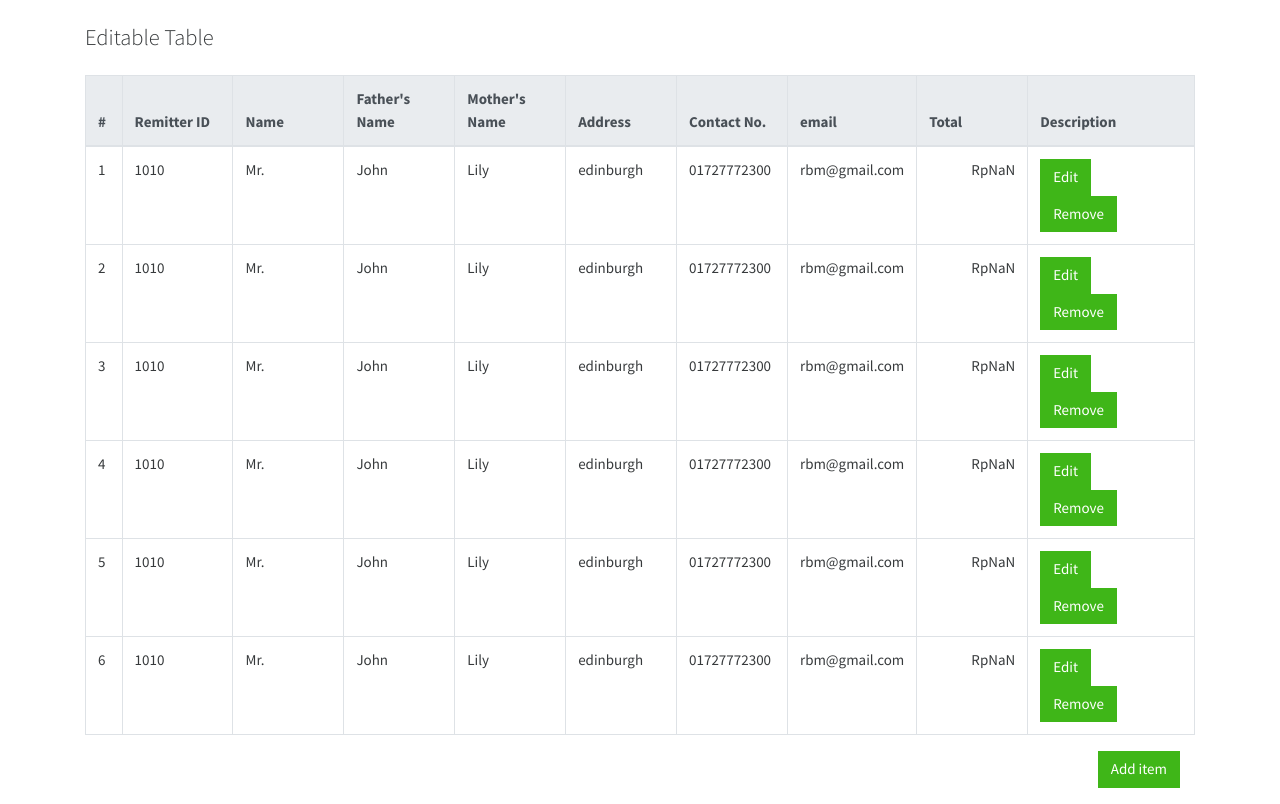
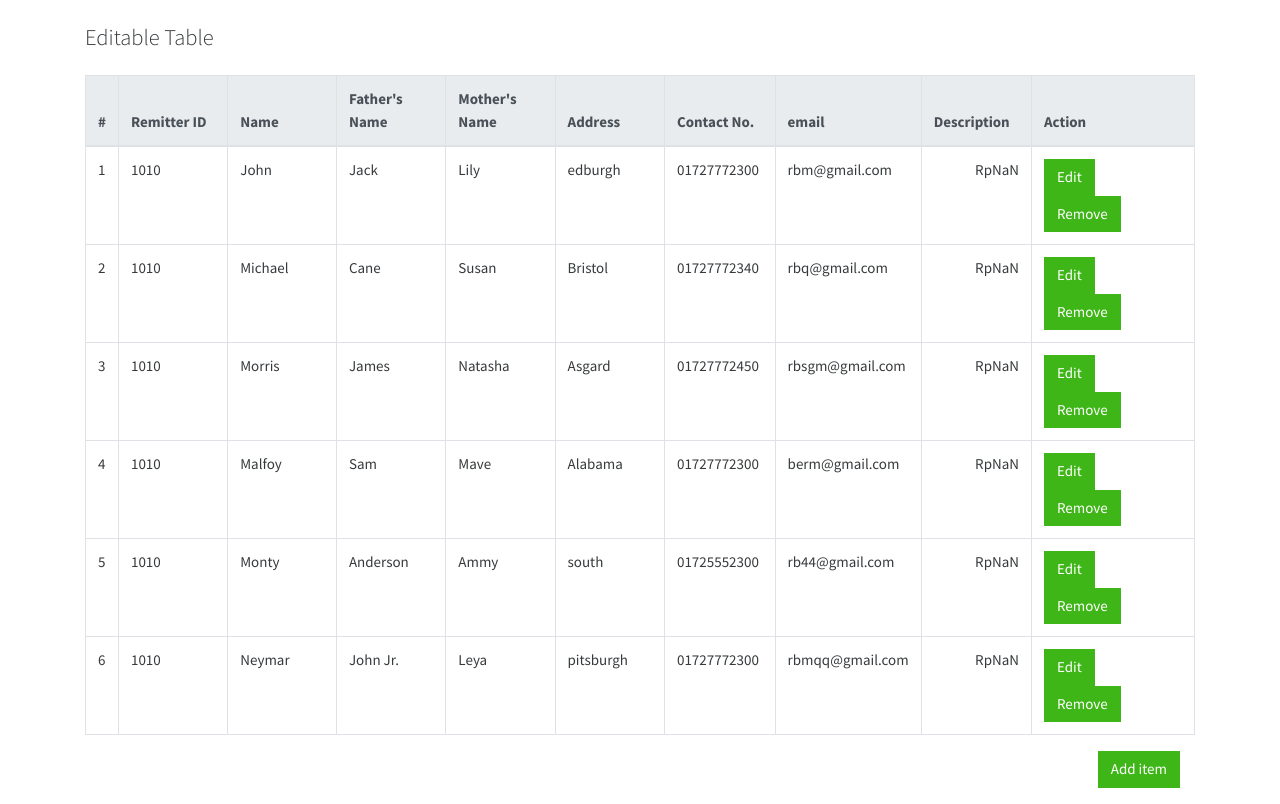
Before and after one commit to RbMuhib/editable-tables-vuejs, a Vue app: page / in a window 1280 px wide. Built offline with nearby package versions, Linux system fonts and the light colour scheme.

Commit message:
changed field

```diff
--- a/src/App.vue
+++ b/src/App.vue
@@ -12,8 +12,8 @@
           <th width="10%">Address</th>
           <th width="10%">Contact No.</th>
           <th width="10%">email</th>
-          <th width="10%">Total</th>
-          <th width="150">Description</th>
+          <th width="10%">Description</th>
+          <th width="15%">Action</th>
         </tr>
       </thead>
       <tbody>
@@ -139,60 +139,59 @@ export default {
       items: [
         {
           id: "1010",
-          name: "Mr.",
-          father: "John",
+          name: "John",
+          father: "Jack",
           mother: "Lily",
-          address: "edinburgh",
+          address: "edburgh",
           phone: "01727772300",
           email: "rbm@gmail.com"
         },
         {
           id: "1010",
-          name: "Mr.",
-          father: "John",
-          mother: "Lily",
-          address: "edinburgh",
-          phone: "01727772300",
-          email: "rbm@gmail.com"
+          name: "Michael",
+          father: "Cane",
+          mother: "Susan",
+          address: "Bristol",
+          phone: "01727772340",
+          email: "rbq@gmail.com"
         },
         {
           id: "1010",
-          name: "Mr.",
-          father: "John",
-          mother: "Lily",
-          address: "edinburgh",
-          phone: "01727772300",
-          email: "rbm@gmail.com"
+          name: "Morris",
+          father: "James",
+          mother: "Natasha",
+          address: "Asgard",
+          phone: "01727772450",
+          email: "rbsgm@gmail.com"
         },
         {
           id: "1010",
-          name: "Mr.",
-          father: "John",
-          mother: "Lily",
-          address: "edinburgh",
+          name: "Malfoy",
+          father: "Sam",
+          mother: "Mave",
+          address: "Alabama",
           phone: "01727772300",
-          email: "rbm@gmail.com"
+          email: "berm@gmail.com"
         },
         {
           id: "1010",
-          name: "Mr.",
-          father: "John",
-          mother: "Lily",
-          address: "edinburgh",
-          phone: "01727772300",
-          email: "rbm@gmail.com"
+          name: "Monty",
+          father: "Anderson",
+          mother: "Ammy",
+          address: "south",
+          phone: "01725552300",
+          email: "rb44@gmail.com"
         },
         {
           id: "1010",
-          name: "Mr.",
-          father: "John",
-          mother: "Lily",
-          address: "edinburgh",
+          name: "Neymar",
+          father: "John Jr.",
+          mother: "Leya",
+          address: "pitsburgh",
           phone: "01727772300",
-          email: "rbm@gmail.com"
+          email: "rbmqq@gmail.com"
         }
       ],
-      tax: 10
     };
   },
 
```
